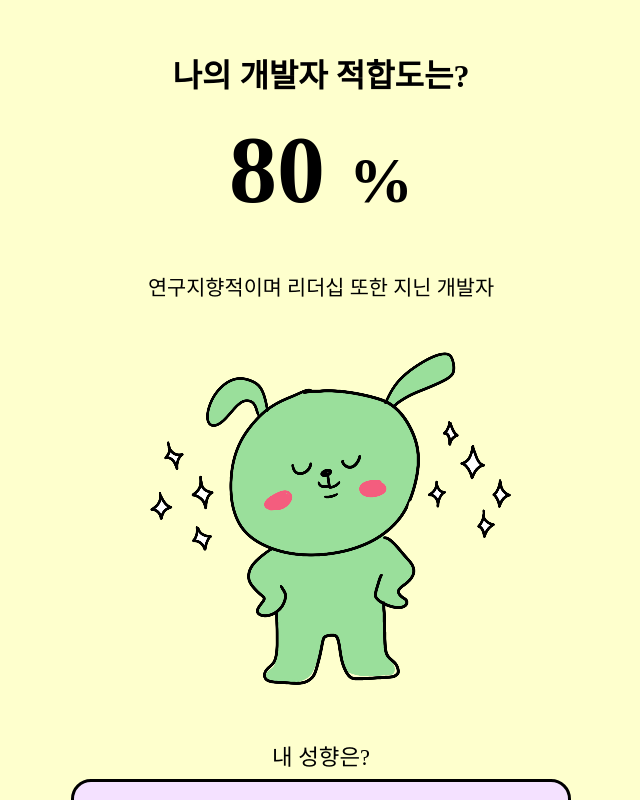
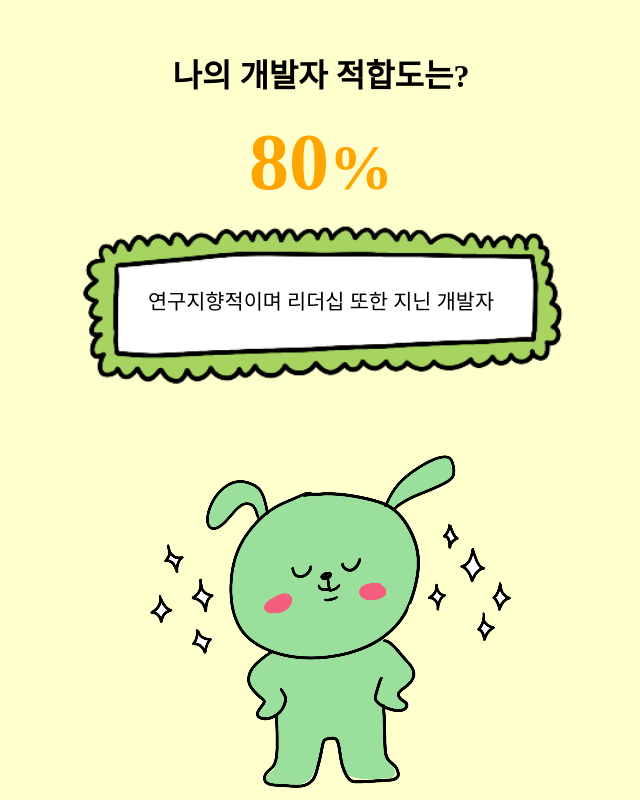
Before and after one commit to kimitt/Doosimi-Test, a React (Create React App) app: page /result in a window 1280 px wide. Shown: the top 800 px of the page, without its empty margins (319-959 px from the left). Built offline with nearby package versions, Linux system fonts and the light colour scheme; a web font is replaced by a local one.

Commit message:
feat: title img 추가

```diff
--- a/src/components/ResultScore.js
+++ b/src/components/ResultScore.js
@@ -25,7 +25,6 @@ const ResultScore = ({ resultType }) => {
         style={{
           marginTop: '50px',
           paddingTop: '10px',
-          paddingBottom: '30px',
           // border: '10px solid beige',
           // borderRadius: '5px',
         }}
@@ -41,12 +40,12 @@ const ResultScore = ({ resultType }) => {
         </h1>
         <h2
           style={{
-            marginBottom: '30px',
             fontWeight: '800',
-            fontSize: '6rem',
+            fontSize: '5rem',
+            color: 'orange',
           }}
         >
-          80{' '}
+          80
           <span
             style={{
               fontSize: '4rem',
--- a/src/components/ResultType.js
+++ b/src/components/ResultType.js
@@ -2,6 +2,7 @@ import React from 'react';
 import r1Img from '../assets/result-1.png';
 import r2Img from '../assets/result-2.png';
 import r3Img from '../assets/result-3.png';
+import titleImg from '../assets/result-title.png';
 
 const ResultType = ({ resultType }) => {
   const resultMsg = {
@@ -80,7 +81,10 @@ const ResultType = ({ resultType }) => {
 
   return (
     <div className="result-type">
-      <h3 className="title">{title}</h3>
+      <div className="result-img">
+        <h3 className="title">{title}</h3>
+      </div>
+
       <div>
         <img className="result-type-img" src={resultImg} alt="resultImg" />
       </div>
--- a/src/scss/Result.scss
+++ b/src/scss/Result.scss
@@ -201,6 +201,16 @@
 
 // Result type
 .result-type {
+  .result-img {
+    background-image: url("../assets/result-title.png");
+    background-position: center;
+    background-size: 550px;
+    height: 200px;
+    background-repeat: no-repeat;
+    display: flex;
+    align-items: center;
+    justify-content: center;
+  }
   .title {
     font-size: 1.3rem;
     font-family: 'TmoneyRoundWindExtraBold';
@@ -234,7 +244,7 @@
       }
     }
     .result-type-img {
-      width: 100%;
+      width: 300px;
     }
   }
 }
```
Also changed, not shown: src/assets/result-title.png (added).
